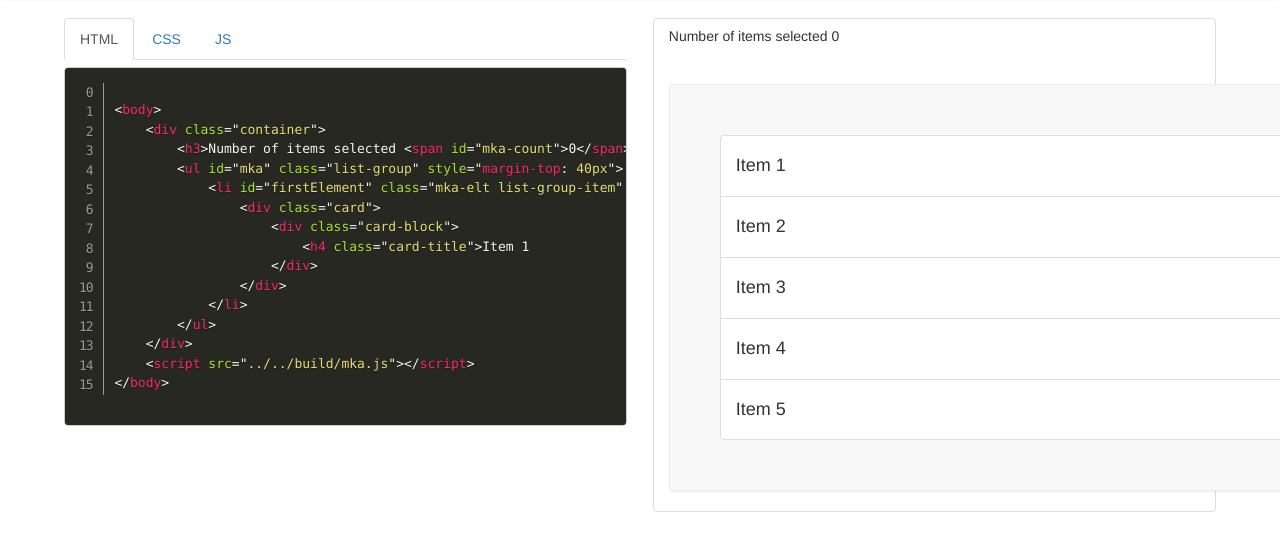
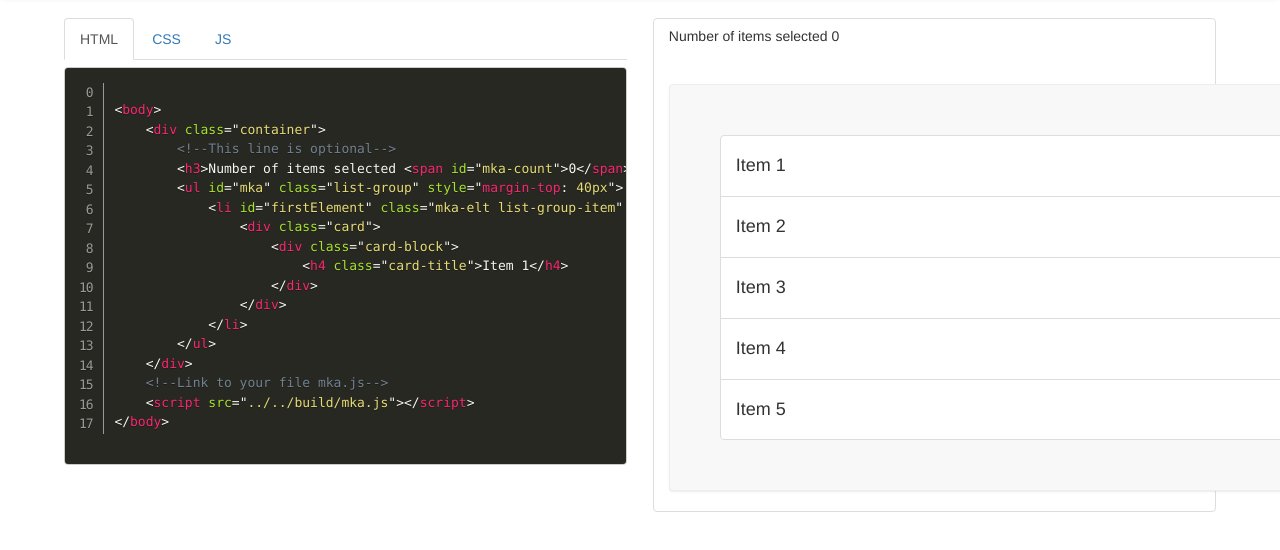
Before and after one commit to Docapost-Agility/mka, a website built with webpack: page demo/copyPaste/HTML.html in a window 1280 px wide. Shown: the part 54-604 px from the top of the page. Built offline with nearby package versions, Linux system fonts and the light colour scheme.

Commit message:
add comments to code viewer

```diff
--- a/demo/copyPaste/HTML.html
+++ b/demo/copyPaste/HTML.html
@@ -46,17 +46,19 @@
 <code class="language-html">
 &lt;body>
     &lt;div class="container">
-        &lt;h3>Number of items selected &lt;span id="mka-count">0&lt;/span></h3>
+        &lt;!--This line is optional-->
+        &lt;h3>Number of items selected &lt;span id="mka-count">0&lt;/span>&lt;/h3>
         &lt;ul id="mka" class="list-group" style="margin-top: 40px">
             &lt;li id="firstElement" class="mka-elt list-group-item" item-id="1">
                 &lt;div class="card">
                     &lt;div class="card-block">
-                        &lt;h4 class="card-title">Item 1</h4>
+                        &lt;h4 class="card-title">Item 1&lt;/h4>
                     &lt;/div>
                 &lt;/div>
             &lt;/li>
         &lt;/ul>
     &lt;/div>
+    &lt;!--Link to your file mka.js-->
     &lt;script src="../../build/mka.js">&lt;/script>
 &lt;/body>
 </code>
```
Also changed, not shown: demo/copyPaste/JS.html (+2 -0 lines), demo/dragNDrop/HTML.html (+3 -1 lines), demo/dragNDrop/JS.html (+2 -0 lines), demo/rightClick/HTML.html (+2 -0 lines), demo/rightClick/JS.html (+1 -0 lines), demo/select/HTML.html (+2 -0 lines), demo/select/JS.html (+2 -0 lines), demo/selectAll/HTML.html (+3 -1 lines), demo/selectAll/JS.html (+1 -0 lines).
